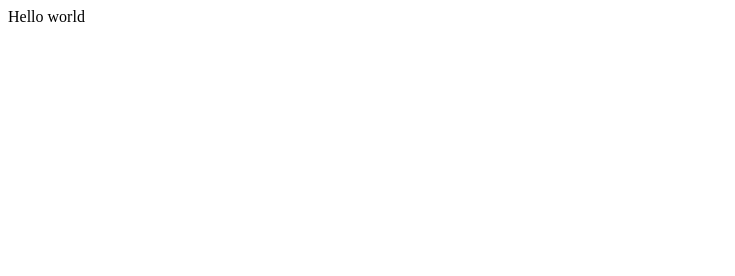
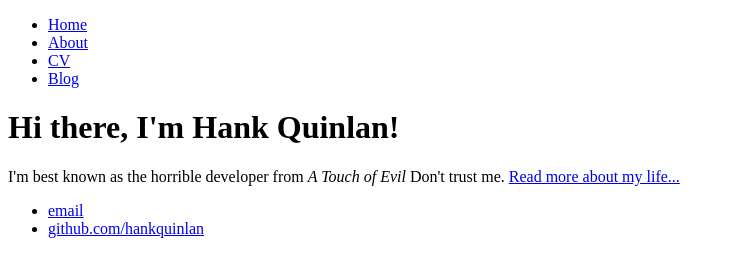
Before and after one commit to 0xsajjad/0xsajjad.github.io, a plain HTML site: page index.html in a window 1280 px wide. Shown: the whole page, without its empty margins (0-735 px from the left). Drawn offline with Linux system fonts and the light colour scheme.

Commit message:
Update in index.html
some experimental changes in index file

```diff
--- a/index.html
+++ b/index.html
@@ -1 +1,28 @@
-Hello world
+<!DOCTYPE html>
+<html>
+	<head>
+		<title>Sajjad Ahmad, Horrible Developer</title>
+	</head>
+	<body>
+		<nav>
+    		<ul>
+        		<li><a href="/">Home</a></li>
+	        	<li><a href="/about">About</a></li>
+        		<li><a href="/cv">CV</a></li>
+        		<li><a href="/blog">Blog</a></li>
+    		</ul>
+		</nav>
+		<div class="container">
+    		<div class="blurb">
+        		<h1>Hi there, I'm Hank Quinlan!</h1>
+				<p>I'm best known as the horrible developer from <em>A Touch of Evil</em> Don't trust me. <a href="/about">Read more about my life...</a></p>
+    		</div><!-- /.blurb -->
+		</div><!-- /.container -->
+		<footer>
+    		<ul>
+        		<li><a href="mailto:0xsajjad@gmail.com">email</a></li>
+        		<li><a href="https://github.com/0xsajjad">github.com/hankquinlan</a></li>
+			</ul>
+		</footer>
+	</body>
+</html>
```
